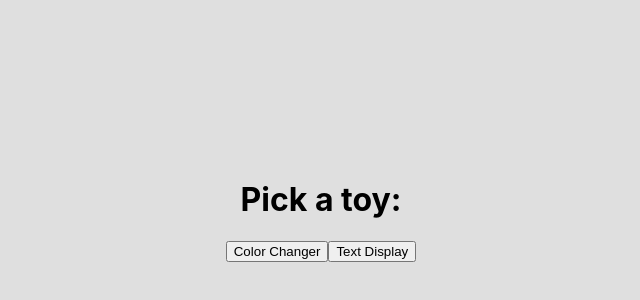
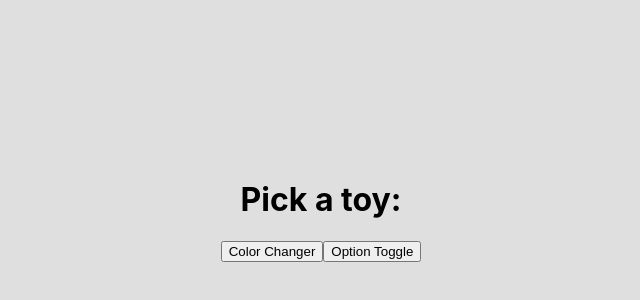
Before and after one commit to darren-stoll/react-playground, a React (Create React App) app: page / in a window 1280 px wide. Shown: the part 190-490 px from the top of the page, without its empty margins (319-959 px from the left). Built offline with nearby package versions, Linux system fonts and the light colour scheme.

Commit message:
Changed textdisplay to optiontoggle for next project

```diff
--- a/src/App.js
+++ b/src/App.js
@@ -7,7 +7,7 @@ const App = () => {
   // useState variables that are used to set visibility on main + toys
   const [mainVisibility, setMainVisibility] = React.useState(true);
   const [colorCVisibility, setColorCVisibility] = React.useState(false);
-  const [textDisplayVisibility, setTextDisplayVisibility] = React.useState(false);
+  const [optionToggleVisibility, setOptionToggleVisibility] = React.useState(false);
 
   // Toggle function that sets the main div visibility to false and the associated button component's div to true
   const setVisibility = (compVis, compVisFunction) => {
@@ -26,26 +26,22 @@ const App = () => {
             <button onClick={() => {setVisibility(colorCVisibility, setColorCVisibility)}}>
               Color Changer
             </button>
-            <button onClick={() => {setVisibility(textDisplayVisibility, setTextDisplayVisibility)}}>
-              Text Display
+            <button onClick={() => {setVisibility(optionToggleVisibility, setOptionToggleVisibility)}}>
+              Option Toggle
             </button>
           </div>
         </div>
       }
       {/* shorthand syntax to determine if any component is visible */}
-      {colorCVisibility && <ColorChanger color="red" visFunction={setColorCVisibility} setVisibility={setVisibility} />}
-      {textDisplayVisibility && <TextDisplay text="Test2" visFunction={setTextDisplayVisibility} setVisibility={setVisibility} />}
-
-      {/* Display a "return to main" link if main is not active */}
-      {!mainVisibility && <div></div>}
-
+      {colorCVisibility && <ColorChanger visFunction={setColorCVisibility} setVisibility={setVisibility} />}
+      {optionToggleVisibility && <OptionToggle text="Test2" visFunction={setOptionToggleVisibility} setVisibility={setVisibility} />}
     </div>
   );
 }
 /* APPLICATION END */
 
 // ColorChanger component: It will change the background color depending on the color you pick
-const ColorChanger = ({ color, visFunction, setVisibility }) => {
+const ColorChanger = ({ visFunction, setVisibility }) => {
   // Store the colors in an array
   const colors = ["#ff0000", "#00ff00", "#0000ff"]
   return (
@@ -86,9 +82,9 @@ const fadeColor = (color) => {
 }
 
 // TextDisplay component: It will log text onto the page depending on what you type in to the textbox
-const TextDisplay = ({ text, visFunction, setVisibility }) => {
+const OptionToggle = ({ text, visFunction, setVisibility }) => {
   return (
-    <div className="textD">
+    <div className="optionT">
       <p>{text}</p>
       {/* Return to main button */}
       <div className="returnButton"><button onClick={() => {setVisibility(true, visFunction)}}>Return to Playground</button></div>
```
